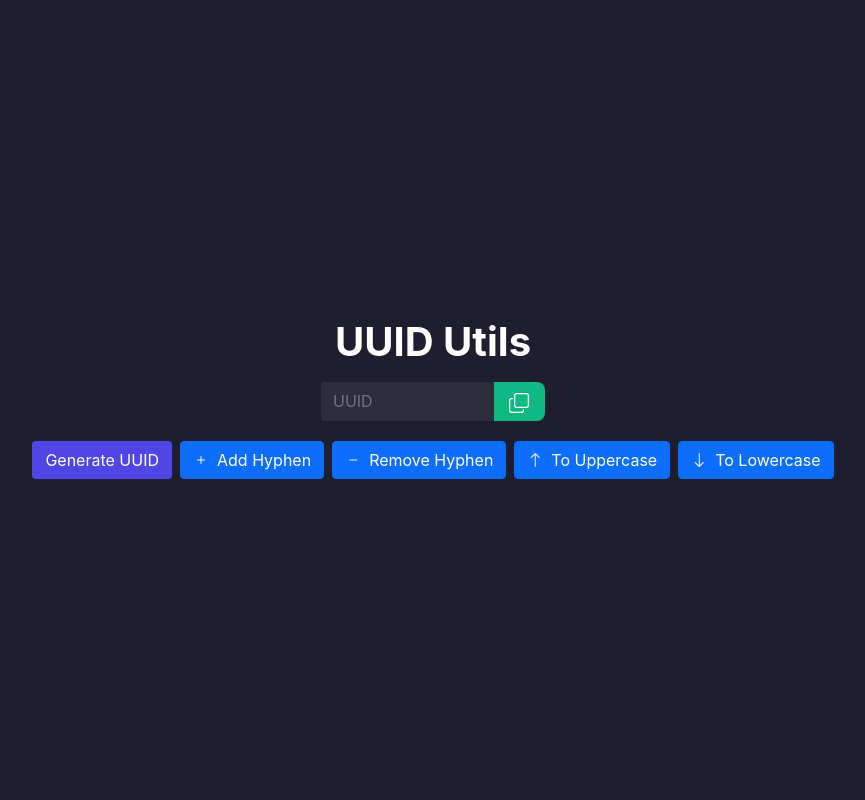
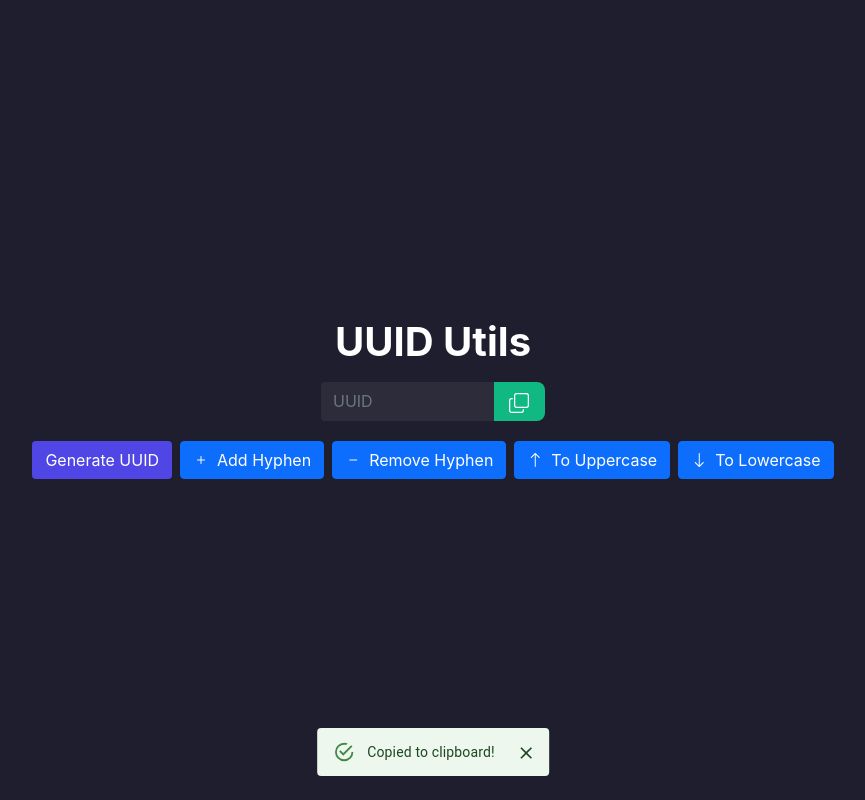
Before and after one commit to YasudaYutaka/uuid-utils, a React (Create React App) app: page / in a window 1280 px wide. Both pictures are taken after a click on the button 726 px from the left and 401 px from the top of the page. Shown: the whole page, without its empty margins (207-1072 px from the left). Built offline with nearby package versions, Linux system fonts and the light colour scheme.

Commit message:
feat: Add alert on copy

```diff
--- a/package.json
+++ b/package.json
@@ -4,7 +4,10 @@
   "private": true,
   "homepage": "http://yasudayutaka.github.io/uuid-utils",
   "dependencies": {
+    "@emotion/react": "^11.14.0",
+    "@emotion/styled": "^11.14.0",
     "@iconscout/react-unicons": "^2.0.2",
+    "@mui/material": "^7.1.0",
     "@testing-library/jest-dom": "^5.16.5",
     "@testing-library/react": "^13.4.0",
     "@testing-library/user-event": "^14.4.3",
--- a/src/components/input.js
+++ b/src/components/input.js
@@ -1,4 +1,6 @@
 import React, { useState } from "react";
+import Snackbar from "@mui/material/Snackbar";
+import Alert from "@mui/material/Alert";
 
 /**
  * A reusable input component that displays a UUID input field and a button to generate a new UUID.
@@ -7,6 +9,7 @@ import React, { useState } from "react";
  * @param {function} onChange - A function to be called when the input field value changes.
  */
 function Input({value, onChange }) {
+  const [snackbarOpen, setSnackbarOpen] = useState(false);
 
   const handleChange = (event) => {
     onChange(event.target.value);
@@ -14,7 +17,15 @@ function Input({value, onChange }) {
 
   const copyToClipboard = () => {
     navigator.clipboard.writeText(value);
+    setSnackbarOpen(true);
   }
+
+  const handleSnackbarClose = (event, reason) => {
+    if (reason === "clickaway") {
+      return;
+    }
+    setSnackbarOpen(false);
+  };
 
   return (
     <div class="mb-3 px-5 w-25 d-flex flex-column justify-content-center align-items-center">
@@ -24,6 +35,16 @@ function Input({value, onChange }) {
           <button class="btn-green" onClick={copyToClipboard}><i class="bi bi-copy fs-5"></i></button>
         </div>
       </div>
+      <Snackbar
+        open={snackbarOpen}
+        autoHideDuration={3000}
+        onClose={handleSnackbarClose}
+        anchorOrigin={{ vertical: "bottom", horizontal: "center" }}
+      >
+        <Alert onClose={handleSnackbarClose} severity="success" sx={{ width: "100%" }}>
+          Copied to clipboard!
+        </Alert>
+      </Snackbar>
     </div>
   );
 }
```
Also changed, not shown: 1 other file (tests, documents, lock files or other folders).
